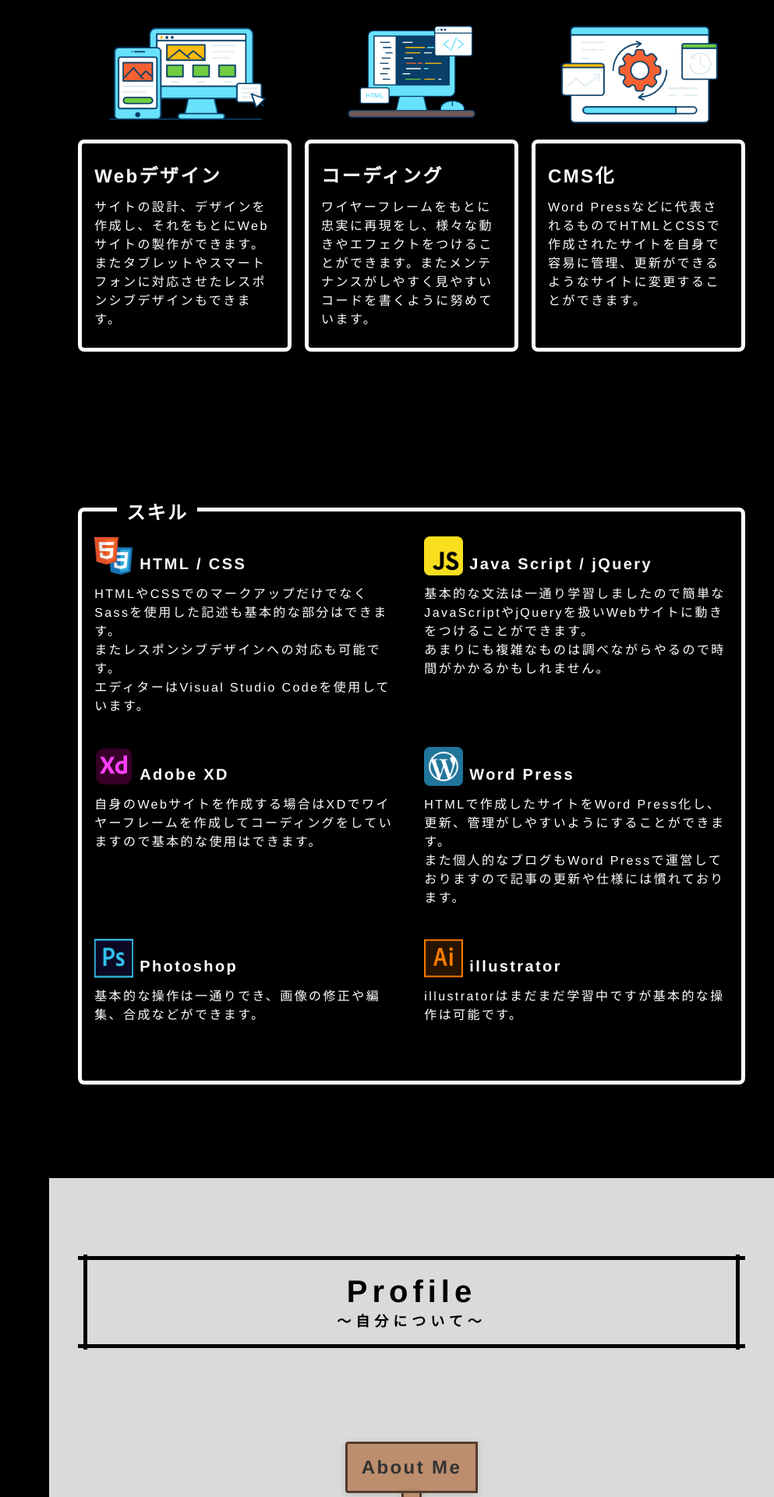
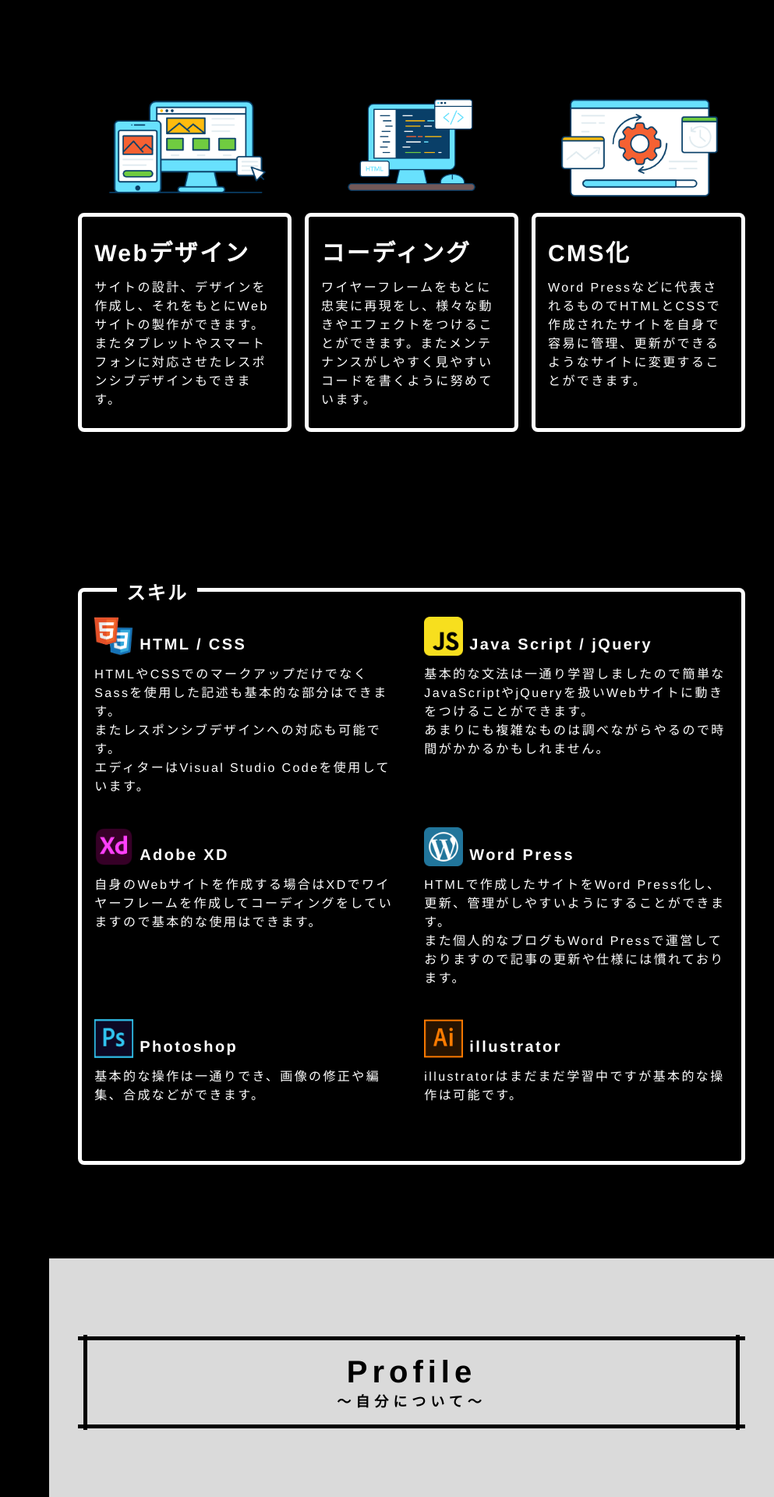
Before and after one commit to kbo580/new-portfolio, a PHP site: page /top.html in a window 1280 px wide. Shown: the part 2920-4840 px from the top of the page at 78% size, without its empty margins (287-1280 px from the left). Run offline with PHP 8.4, Linux system fonts and the light colour scheme; style sheets or scripts are compiled from the project's sources.

Commit message:
Add files via upload

```diff
--- a/css/styles.css
+++ b/css/styles.css
@@ -135,7 +135,7 @@ section {
 
 /* h3の見出し */
 .h3-title {
-  font-size: calc(1.25rem + ((1vw - 3.75px) * 0.5517));
+  font-size: calc(1.25rem + ((1vw - 3.75px) * 1.2121));
 }
 
 /* 固定背景 */
@@ -183,14 +183,16 @@ section {
 /* h3の見出しの案内板 */
 .wood {
   display: inline-block;
-  margin-bottom: 40px;
+  margin-left: auto;
+  margin-right: auto;
+  margin-bottom: 50px;
   background-color: #BD8E6E;
-  border-radius: 4px 0 0 4px;
+  border-radius: 4px;
   padding: 0.5em;
   position: relative;
   -webkit-box-shadow: 0 2px 10px rgba(0, 0, 0, 0.15);
           box-shadow: 0 2px 10px rgba(0, 0, 0, 0.15);
-  border: 3px solid #553D2D;
+  border: 4px solid #553D2D;
 }
 
 .wood::after, .wood::before {
@@ -202,8 +204,8 @@ section {
   width: 20px;
   height: 20px;
   background-color: #BD8E6E;
-  border: 3px solid #553D2D;
-  bottom: -26px;
+  border: 4px solid #553D2D;
+  bottom: -28px;
   left: 50%;
   -webkit-transform: translateX(-50%);
           transform: translateX(-50%);
@@ -239,6 +241,9 @@ section {
   .fixed-bg {
     background-attachment: fixed;
   }
+  .wood {
+    margin-bottom: 70px;
+  }
 }
 
 @media (min-width: 1025px) {
@@ -267,7 +272,7 @@ section {
   }
   /* h3の見出し */
   .h3-title {
-    font-size: 1.5rem;
+    font-size: 1.875rem;
   }
   /* ボタン */
   .rpg-btn {
@@ -521,9 +526,20 @@ footer .copy {
   z-index: 1;
 }
 
+.to-top img {
+  width: 100%;
+  height: 100%;
+  -o-object-fit: cover;
+     object-fit: cover;
+}
+
 @media (min-width: 900px) {
   footer .copy {
     font-size: 14px;
+  }
+  .to-top {
+    width: 60px;
+    height: 60px;
   }
 }
 
@@ -905,10 +921,9 @@ footer .copy {
 }
 
 .profile .wood {
-  width: 170px;
+  width: 200px;
   display: block;
   text-align: center;
-  margin: 0 auto 40px;
 }
 
 /* 自己紹介 */
@@ -1028,7 +1043,7 @@ time::before {
 @media (min-width: 900px) {
   /* 自己紹介 */
   .prof-wrapper {
-    margin-bottom: 80px;
+    margin-bottom: 100px;
   }
   /* 名前 */
   .prof-name {
@@ -1336,7 +1351,7 @@ span.wpcf7-not-valid-tip::before {
   cursor: pointer;
   color: #333;
   background-color: #fff;
-  border: 2px solid #8fa6a3;
+  border: 2px solid #000;
   padding: 8px;
   display: inline-block;
   border-radius: 6px;
@@ -1446,7 +1461,7 @@ span.wpcf7-not-valid-tip::before {
     transition: all .4s;
   }
   .toggle-btn:hover {
-    background: #bac8c6;
+    background: #000;
     color: #fff;
   }
 }
@@ -1575,6 +1590,7 @@ span.wpcf7-not-valid-tip::before {
   background-color: #000;
   color: #fff;
   font-family: 'DotGothic16', sans-serif;
+  font-size: calc(1.25rem + ((1vw - 3.75px) * 1.2121));
 }
 
 @media (min-width: 575px) {
@@ -1587,6 +1603,10 @@ span.wpcf7-not-valid-tip::before {
   .not-found-page .sorry {
     font-size: 3rem;
   }
+  /* セリフ */
+  .serif {
+    font-size: 1.875rem;
+  }
 }
 
 /* ------------------------------------ */
--- a/css/styles.scss
+++ b/css/styles.scss
@@ -159,7 +159,7 @@ section{
 
 /* h3の見出し */
 .h3-title{
-  font-size: calc(1.25rem + ((1vw - 3.75px) * 0.5517));
+  font-size: calc(1.25rem + ((1vw - 3.75px) * 1.2121));
 }
 
 /* 固定背景 */
@@ -205,13 +205,15 @@ section{
 /* h3の見出しの案内板 */
 .wood{
   display: inline-block;
-  margin-bottom: 40px;
+  margin-left: auto;
+  margin-right: auto;
+  margin-bottom: 50px;
   background-color: #BD8E6E;
-  border-radius: 4px 0 0 4px;
+  border-radius: 4px;
   padding: 0.5em;
   position: relative;
   box-shadow: 0 2px 10px rgba(0, 0, 0, 0.15);
-  border: 3px solid #553D2D;
+  border: 4px solid #553D2D;
 
   &::after,
   &::before{
@@ -223,24 +225,13 @@ section{
     width: 20px;
     height: 20px;
     background-color: #BD8E6E;
-    border: 3px solid #553D2D;
-    bottom: -26px;
+    border: 4px solid #553D2D;
+    bottom: -28px;
     left: 50%;
     transform: translateX(-50%);
     box-shadow: 0 2px 10px rgba(0, 0, 0, 0.15);
   }
 }
-
-// &::after{
-  //   top: 0;
-  //   left: 100%;
-  //   border-style: solid;
-  //   border-color: transparent;
-  //   border-left-color: #BD8E6E;
-  //   border-width: 1.25em;
-  //   width: 0;
-  //   height: 0;
-  // }
 
 .title-label{
   position: absolute;
@@ -272,6 +263,10 @@ section{
   .fixed-bg{
     background-attachment: fixed;
   }
+
+  .wood{
+    margin-bottom: 70px;
+  }
 }
 
 @media (min-width: 1025px){
@@ -301,7 +296,7 @@ section{
 
   /* h3の見出し */
   .h3-title{
-    font-size: rem(24);
+    font-size: rem(30);
   }
 
   /* ボタン */
@@ -540,6 +535,12 @@ footer{
   bottom: 2%;
   right: 2%;
   z-index: 1;
+
+  img{
+    width: 100%;
+    height: 100%;
+    object-fit: cover;
+  }
 }
 
 @media (min-width: 900px) {
@@ -547,6 +548,11 @@ footer{
     .copy{
       font-size: 14px;
     }
+  }
+
+  .to-top{
+    width: 60px;
+    height: 60px;
   }
 }
 
@@ -934,10 +940,9 @@ footer{
   background-attachment: fixed;
 
   .wood{
-    width: 170px;
+    width: 200px;
     display: block;
     text-align: center;
-    margin: 0 auto 40px;
   }
 }
 
@@ -1061,7 +1066,7 @@ time{
 @media (min-width: 900px){
   /* 自己紹介 */
   .prof-wrapper{
-    margin-bottom: 80px;
+    margin-bottom: 100px;
   }
 
   /* 名前 */
@@ -1379,7 +1384,7 @@ span.wpcf7-not-valid-tip {
   cursor: pointer;
   color: $textColorA;
   background-color: #fff;
-  border: 2px solid darken($subColor, 15%);
+  border: 2px solid #000;
   padding: 8px;
   display: inline-block;
   border-radius: 6px;
@@ -1485,7 +1490,7 @@ span.wpcf7-not-valid-tip {
     transition: all .4s;
 
     &:hover{
-      background: $subColor;
+      background: #000;
       color: #fff;
     }
   }
@@ -1612,6 +1617,7 @@ span.wpcf7-not-valid-tip {
   background-color: #000;
   color: #fff;
   font-family: 'DotGothic16', sans-serif;
+  font-size: calc(1.25rem + ((1vw - 3.75px) * 1.2121));
 }
 
 @media (min-width: 575px) {
@@ -1626,6 +1632,11 @@ span.wpcf7-not-valid-tip {
       font-size: rem(48);
     }
   }
+
+  /* セリフ */
+  .serif{
+    font-size: rem(30);
+  }
 }
 
 
--- a/js/main.js
+++ b/js/main.js
@@ -134,7 +134,6 @@ $(function(){
   });
 
   var fixedHeaderHight = $('.fixed-icon-wrapper').outerHeight(true);
-  console.log(fixedHeaderHight)
   $(window).on('scroll', function(){
     var section = $('.mv').offset().top;
     if($(this).scrollTop()>= section-fixedHeaderHight){
```
Also changed, not shown: top.html (line endings or trailing spaces), 1 other file.
